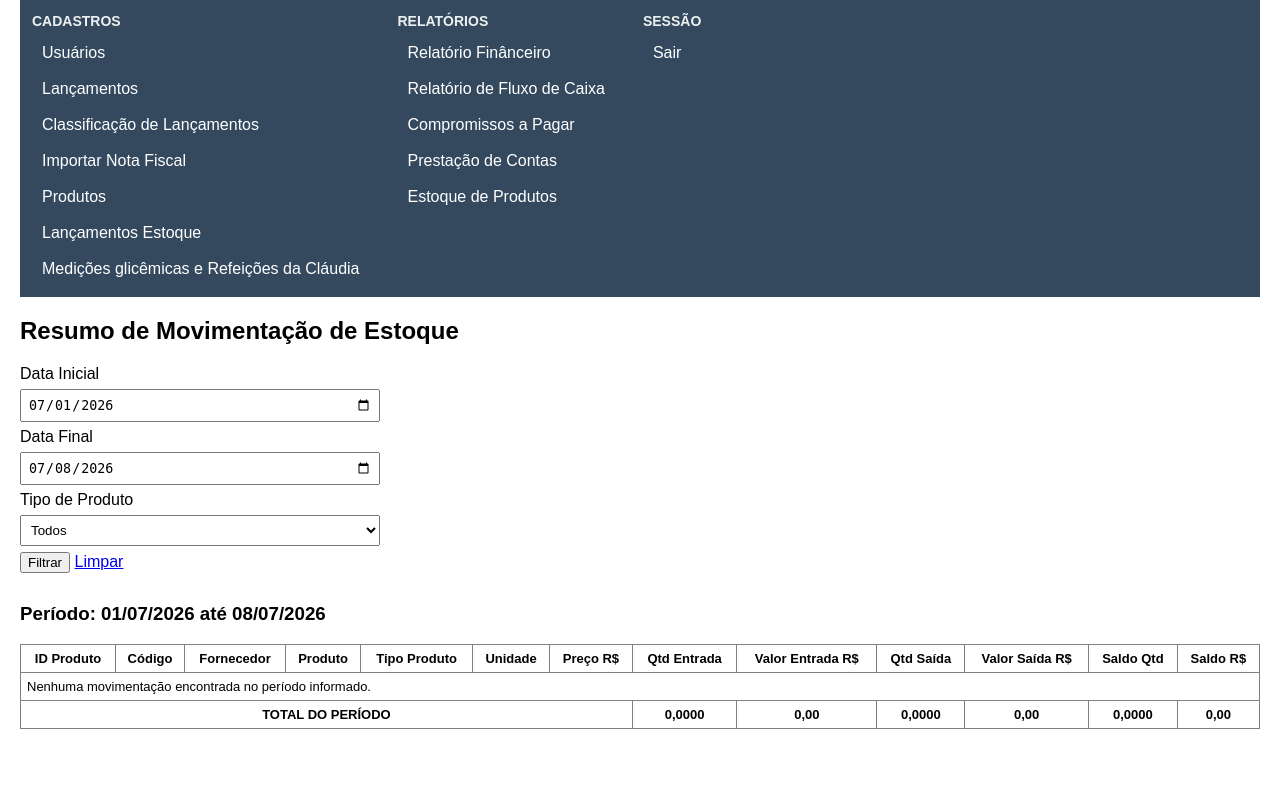
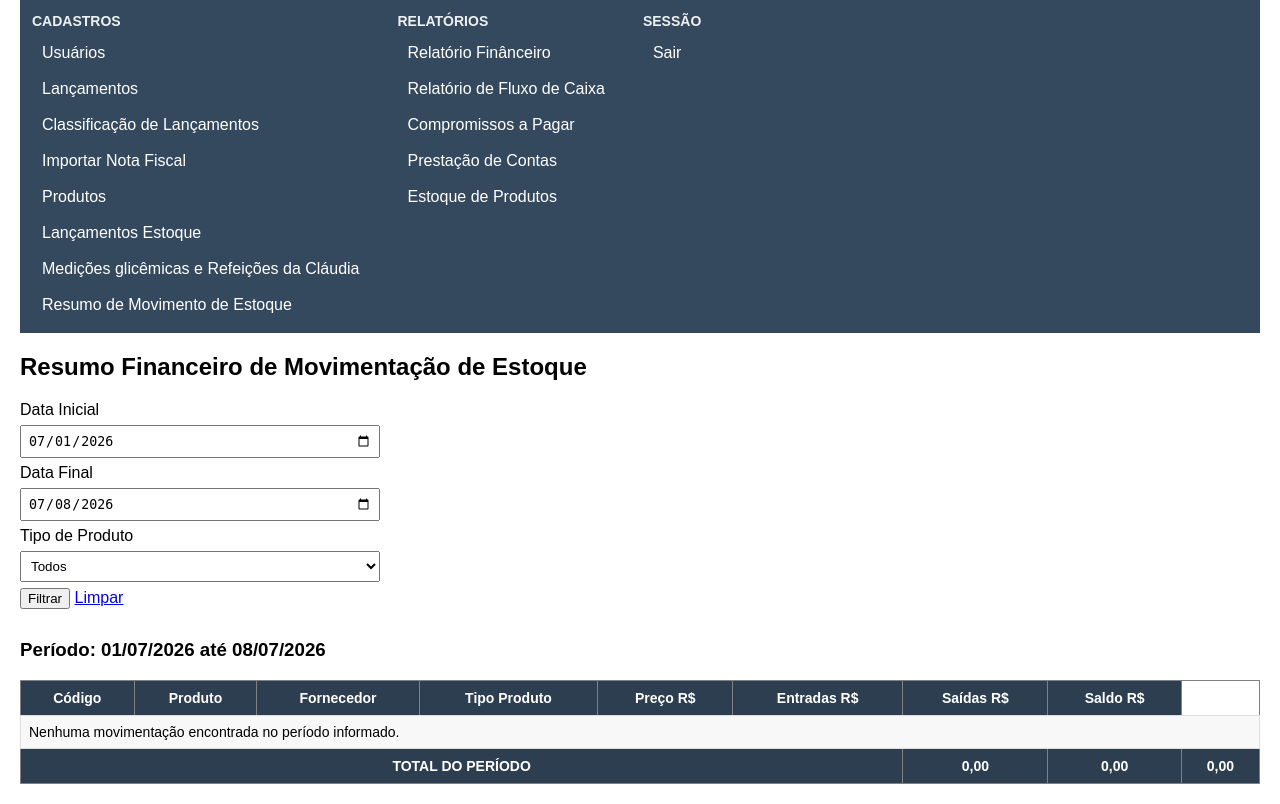
Before and after one commit to williamjr0206/contas, a PHP site: page /cristaos/cadastros/resumo_movimento.php in a window 1280 px wide. Shown: the part 66-870 px from the top of the page. Before the commit the page ends 795 px from the top, so only its background shows below. Run offline with PHP 8.4, Linux system fonts and the light colour scheme; the visitor is signed in with stand-in values (Sample User, id 1); data that the repository does not hold is empty.

Commit message:
Atualizações

```diff
--- a/cadastros/resumo_movimento.php
+++ b/cadastros/resumo_movimento.php
@@ -9,16 +9,10 @@ verificaAcesso();
 
 require __DIR__ . '/../includes/menu.php';
 
-/* =====================
-   FILTROS
-===================== */
 $data_inicio = $_GET['data_inicio'] ?? date('Y-m-01');
 $data_fim = $_GET['data_fim'] ?? date('Y-m-d');
 $tipo_de_produto = $_GET['tipo_de_produto'] ?? '';
 
-/* =====================
-   TIPOS DE PRODUTO
-===================== */
 $stmtTipos = $pdo->query("
     SELECT DISTINCT tipo_de_produto
     FROM produtos
@@ -28,9 +22,6 @@ $stmtTipos = $pdo->query("
 ");
 $tipos = $stmtTipos->fetchAll(PDO::FETCH_ASSOC);
 
-/* =====================
-   CONSULTA RESUMIDA
-===================== */
 $where = "
     WHERE m.data_movimento BETWEEN :data_inicio AND :data_fim
 ";
@@ -52,18 +43,7 @@ $sql = "
         p.fornecedor,
         p.descricao,
         p.tipo_de_produto,
-        p.unidade,
         p.preco,
-
-        SUM(CASE
-            WHEN m.tipo IN ('Entrada', 'Retorno') THEN m.quantidade
-            ELSE 0
-        END) AS qtd_entrada,
-
-        SUM(CASE
-            WHEN m.tipo = 'Saída' THEN m.quantidade
-            ELSE 0
-        END) AS qtd_saida,
 
         SUM(CASE
             WHEN m.tipo IN ('Entrada', 'Retorno') THEN m.quantidade * p.preco
@@ -87,35 +67,24 @@ $sql = "
         p.fornecedor,
         p.descricao,
         p.tipo_de_produto,
-        p.unidade,
         p.preco
 
     ORDER BY
-        p.tipo_de_produto,
-        p.descricao,
-        p.fornecedor
+        p.descricao
 ";
 
 $stmt = $pdo->prepare($sql);
 $stmt->execute($params);
 $resumos = $stmt->fetchAll(PDO::FETCH_ASSOC);
 
-/* =====================
-   TOTAIS
-===================== */
-$total_qtd_entrada = 0;
-$total_qtd_saida = 0;
 $total_valor_entrada = 0;
 $total_valor_saida = 0;
 
 foreach ($resumos as $r) {
-    $total_qtd_entrada += (float)$r['qtd_entrada'];
-    $total_qtd_saida += (float)$r['qtd_saida'];
     $total_valor_entrada += (float)$r['valor_entrada'];
     $total_valor_saida += (float)$r['valor_saida'];
 }
 
-$total_saldo_qtd = $total_qtd_entrada - $total_qtd_saida;
 $total_saldo_valor = $total_valor_entrada - $total_valor_saida;
 ?>
 
@@ -132,12 +101,36 @@ $total_saldo_valor = $total_valor_entrada - $total_valor_saida;
     table { border-collapse: collapse; width: 100%; }
     th, td { padding: 6px; font-size: 13px; }
     a { margin-right: 10px; }
+
+        table {
+            width: 100%;
+            border-collapse: collapse;
+            background: #fff;
+        }
+
+        th {
+            background: #2c3e50;
+            color: white;
+            padding: 9px;
+            font-size: 14px;
+        }
+
+        td {
+            border: 1px solid #ddd;
+            padding: 8px;
+            font-size: 14px;
+        }
+
+        tr:nth-child(even) {
+            background: #f8f8f8;
+        }
+
 </style>
 
 </head>
 <body>
 
-<h2>Resumo de Movimentação de Estoque</h2>
+<h2>Resumo Financeiro de Movimentação de Estoque</h2>
 
 <form method="get">
 
@@ -173,64 +166,49 @@ $total_saldo_valor = $total_valor_entrada - $total_valor_saida;
 
 <table border="1">
 <tr>
-    <th>ID Produto</th>
+
     <th>Código</th>
+    <th>Produto</th>
     <th>Fornecedor</th>
-    <th>Produto</th>
     <th>Tipo Produto</th>
-    <th>Unidade</th>
     <th>Preço R$</th>
-    <th>Qtd Entrada</th>
-    <th>Valor Entrada R$</th>
-    <th>Qtd Saída</th>
-    <th>Valor Saída R$</th>
-    <th>Saldo Qtd</th>
+    <th>Entradas R$</th>
+    <th>Saídas R$</th>
     <th>Saldo R$</th>
 </tr>
 
 <?php if (count($resumos) === 0): ?>
 <tr>
-    <td colspan="13">Nenhuma movimentação encontrada no período informado.</td>
+    <td colspan="9">Nenhuma movimentação encontrada no período informado.</td>
 </tr>
 <?php endif; ?>
 
 <?php foreach ($resumos as $r): ?>
 
 <?php
-$qtd_entrada = (float)$r['qtd_entrada'];
-$qtd_saida = (float)$r['qtd_saida'];
 $valor_entrada = (float)$r['valor_entrada'];
 $valor_saida = (float)$r['valor_saida'];
-
-$saldo_qtd = $qtd_entrada - $qtd_saida;
 $saldo_valor = $valor_entrada - $valor_saida;
 ?>
 
 <tr>
-    <td><?= htmlspecialchars($r['id_produto']) ?></td>
+
     <td><?= htmlspecialchars($r['codigo']) ?></td>
+    <td><?= htmlspecialchars($r['descricao']) ?></td>
     <td><?= htmlspecialchars($r['fornecedor']) ?></td>
-    <td><?= htmlspecialchars($r['descricao']) ?></td>
     <td><?= htmlspecialchars($r['tipo_de_produto'] ?? '') ?></td>
-    <td><?= htmlspecialchars($r['unidade'] ?? '') ?></td>
     <td><?= htmlspecialchars(number_format((float)$r['preco'], 2, ',', '.')) ?></td>
-    <td><?= htmlspecialchars(number_format($qtd_entrada, 4, ',', '.')) ?></td>
     <td><?= htmlspecialchars(number_format($valor_entrada, 2, ',', '.')) ?></td>
-    <td><?= htmlspecialchars(number_format($qtd_saida, 4, ',', '.')) ?></td>
     <td><?= htmlspecialchars(number_format($valor_saida, 2, ',', '.')) ?></td>
-    <td><?= htmlspecialchars(number_format($saldo_qtd, 4, ',', '.')) ?></td>
     <td><?= htmlspecialchars(number_format($saldo_valor, 2, ',', '.')) ?></td>
 </tr>
 
 <?php endforeach; ?>
 
 <tr>
-    <th colspan="7">TOTAL DO PERÍODO</th>
-    <th><?= htmlspecialchars(number_format($total_qtd_entrada, 4, ',', '.')) ?></th>
+    <th colspan="6">TOTAL DO PERÍODO</th>
     <th><?= htmlspecialchars(number_format($total_valor_entrada, 2, ',', '.')) ?></th>
-    <th><?= htmlspecialchars(number_format($total_qtd_saida, 4, ',', '.')) ?></th>
     <th><?= htmlspecialchars(number_format($total_valor_saida, 2, ',', '.')) ?></th>
-    <th><?= htmlspecialchars(number_format($total_saldo_qtd, 4, ',', '.')) ?></th>
     <th><?= htmlspecialchars(number_format($total_saldo_valor, 2, ',', '.')) ?></th>
 </tr>
 
--- a/config/auth.php
+++ b/config/auth.php
@@ -145,7 +145,7 @@ function temPermissao(string $chave): bool
             'prestacao_de_contas',
             'historico_membro',
             'nota_fiscal',
-
+            'resumo',
             'presencas',
             'relatorios',
             'consultas',
--- a/includes/menu.php
+++ b/includes/menu.php
@@ -16,6 +16,7 @@ $menu = [
         ['chave' => 'produto', 'titulo' => 'Produtos', 'link' => $baseUrl . 'cadastros/produtos.php'],
         ['chave' => 'movimento', 'titulo' => 'Lançamentos Estoque', 'link' => $baseUrl . 'cadastros/movimentos.php'],
         ['chave' => 'claudia', 'titulo' => 'Medições glicêmicas e Refeições da Cláudia', 'link' => $baseUrl . 'cadastros/claudia.php'],
+        ['chave' => 'resumo', 'titulo' => 'Resumo de Movimento de Estoque', 'link' => $baseUrl . 'cadastros/resumo_movimento.php'],
     ],
 
     'Relatórios' => [
--- a/index.php
+++ b/index.php
@@ -20,6 +20,7 @@ $cards = [
     ['chave' => 'movimento', 'titulo' => 'Lançamentos de Estoque', 'texto' => 'Lançamentos Estoque.', 'link' => $baseUrl . 'cadastros/movimentos.php'],
     ['chave' => 'estoque_produtos', 'titulo' => 'Estoque de Produtos', 'texto' => 'Relatório de estoque com saldo, preço e valor total.', 'link' => $baseUrl . 'relatorios/estoque_produtos.php'],
     ['chave' => 'claudia', 'titulo' => 'Acompanhamento Cláudia', 'texto' => 'Medições de glicemia e Refeições da Cláudia.', 'link' => $baseUrl . 'cadastros/claudia.php'],
+    ['chave' => 'resumo', 'titulo' => 'Resumo de movimentação de Estoque por período', 'texto' => 'Resumo de movimentação do Estoque.', 'link' => $baseUrl . 'cadastros/resumo_movimento.php'],
 ];
 ?>
 <!DOCTYPE html>
```
Also changed, not shown: cadastros/movimentos.php (+8 -2 lines), cadastros/produtos.php (+42 -4 lines), relatorios/estoque_produtos.php (+27 -2 lines).
